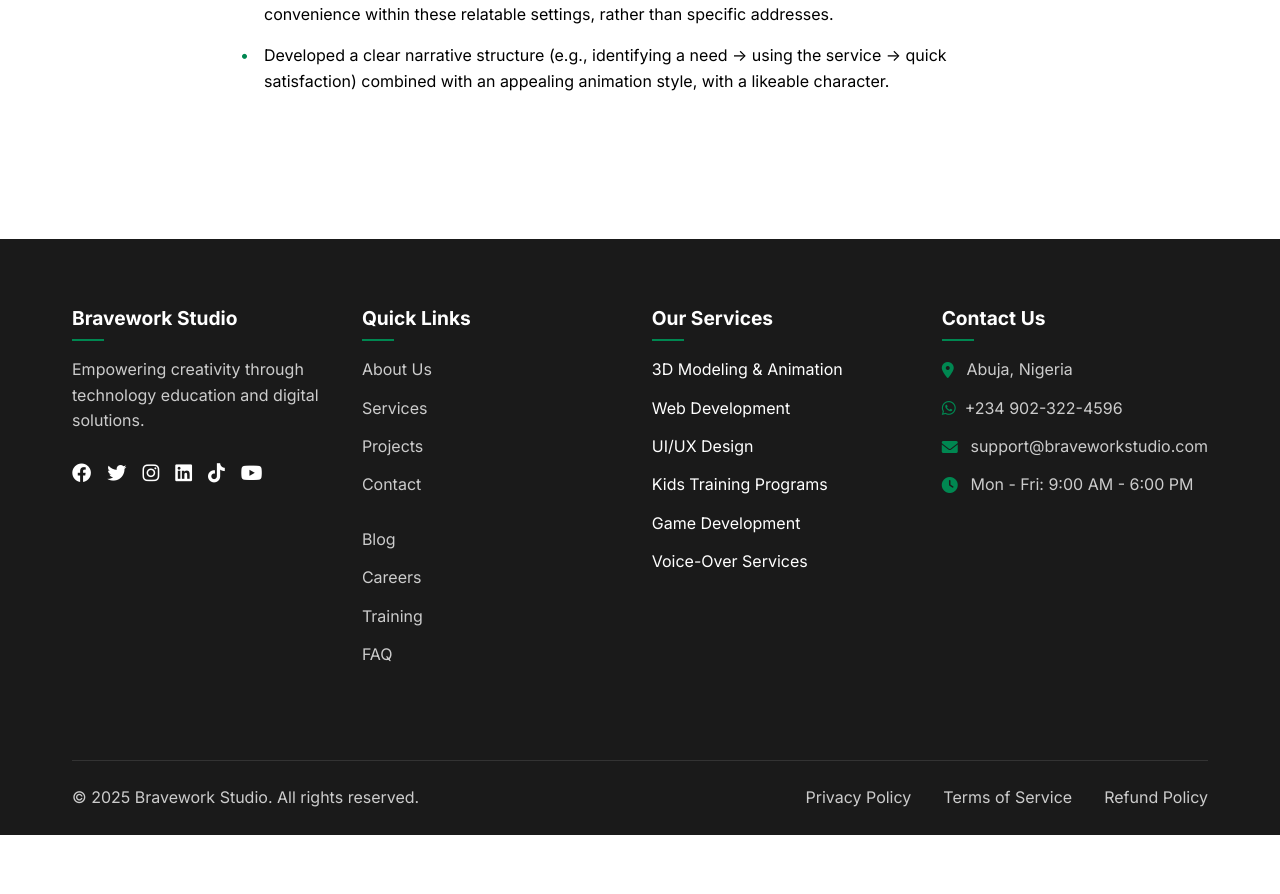
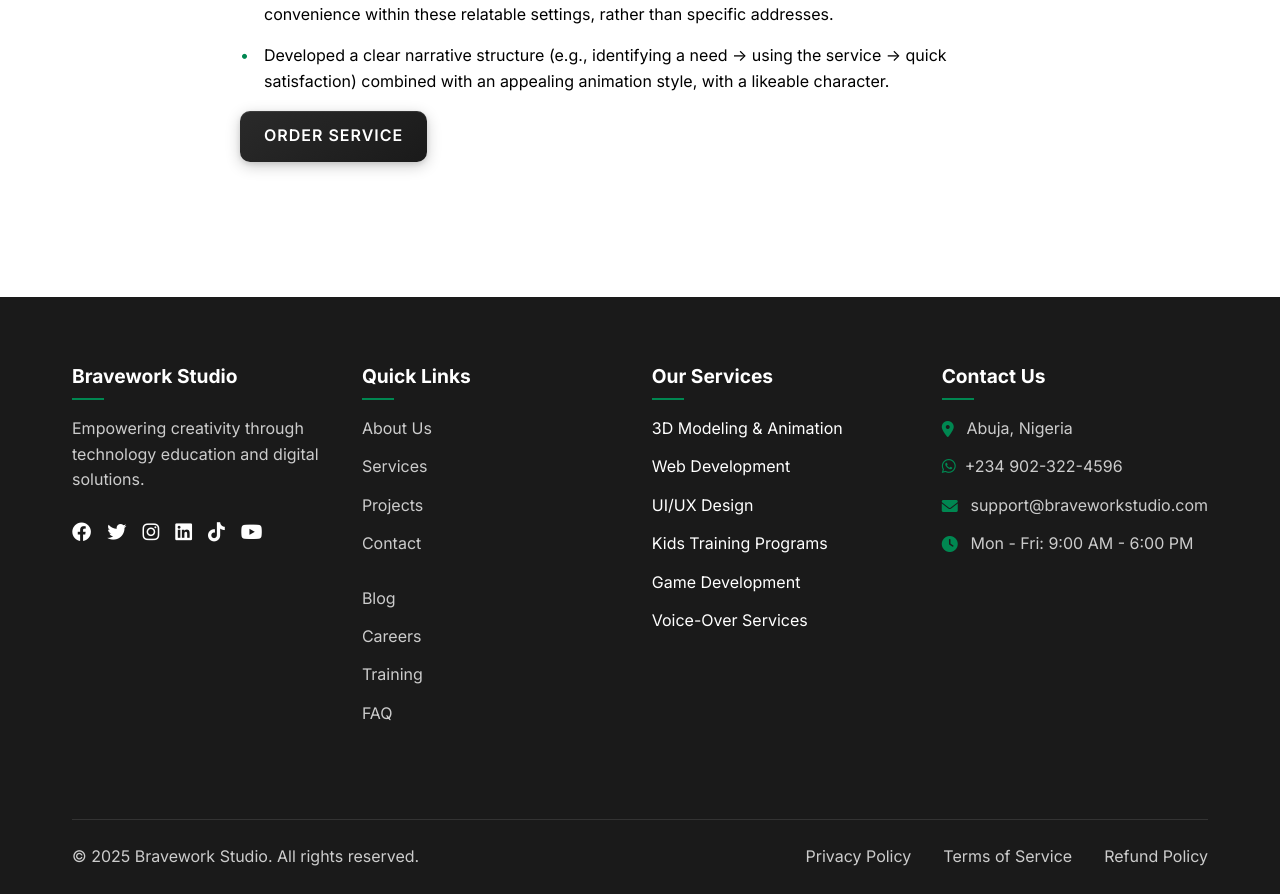
Before and after one commit to bravono/bravework-studio, a Next.js app: page /portfolio/1 in a window 1280 px wide. Shown: the part 2029-2923 px from the top of the page. Before the commit the page ends 2864 px from the top, so only its background shows below. Built offline with nearby package versions, Linux system fonts and the light colour scheme; no server answers.

Commit message:
Feat: Add "Order Service" button to portfolio detail page

```diff
--- a/app/portfolio/[id]/page.tsx
+++ b/app/portfolio/[id]/page.tsx
@@ -82,6 +82,12 @@
                     <li key={index}>{solution}</li>
                   ))}
                 </ul>
+                <a
+                  href={`/order?service=${encodeURIComponent(portfolio.category)}`}
+                  className="order-service-btn"
+                >
+                  Order Service
+                </a>
               </div>
             </div>
           </div>
```
